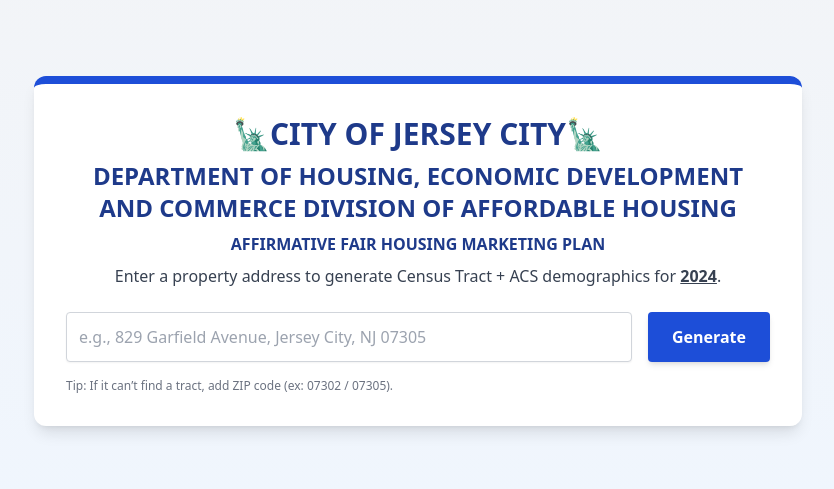
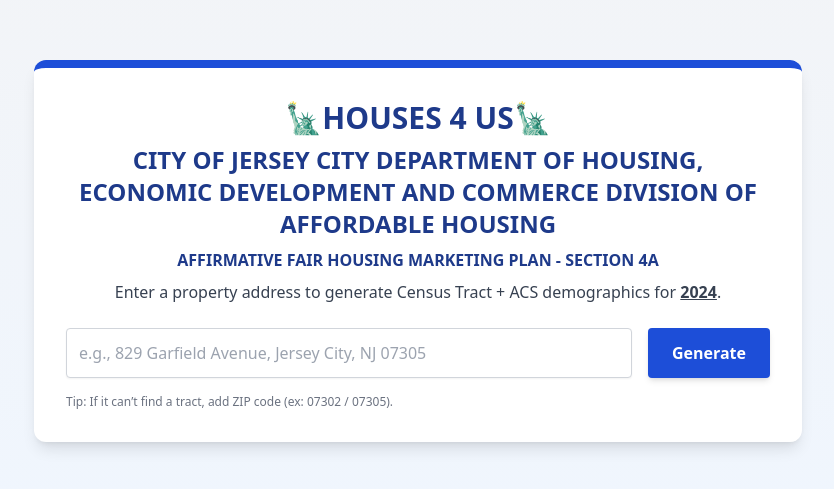
Before and after one commit to rrh2023/houses4us, a React (Create React App) app in the folder frontend/: page / in a window 1280 px wide. Shown: the part 149-638 px from the top of the page, without its empty margins (222-1056 px from the left). Built offline with nearby package versions, Linux system fonts and the light colour scheme.

Commit message:
made slight modifications

```diff
--- a/frontend/public/index.html
+++ b/frontend/public/index.html
@@ -24,7 +24,7 @@
       work correctly both with client-side routing and a non-root public URL.
       Learn how to configure a non-root public URL by running `npm run build`.
     -->
-    <title>React App</title>
+    <title>Houses4Us</title>
   </head>
   <body>
     <noscript>You need to enable JavaScript to run this app.</noscript>
--- a/frontend/src/components/DemographicsForm.js
+++ b/frontend/src/components/DemographicsForm.js
@@ -49,13 +49,13 @@
     <div className="min-h-screen bg-gradient-to-b from-gray-100 to-blue-50 flex items-center justify-center p-4">
       <div className="w-full max-w-3xl bg-white rounded-xl shadow-lg p-8 border-t-8 border-blue-700">
         <h1 className="text-3xl font-extrabold text-blue-900 mb-2 text-center">
-          🗽CITY OF JERSEY CITY🗽
+          🗽HOUSES 4 US🗽
         </h1>
         <h1 className="text-2xl font-extrabold text-blue-900 mb-2 text-center">
-          DEPARTMENT OF HOUSING, ECONOMIC DEVELOPMENT AND COMMERCE DIVISION OF AFFORDABLE HOUSING
+          CITY OF JERSEY CITY DEPARTMENT OF HOUSING, ECONOMIC DEVELOPMENT AND COMMERCE DIVISION OF AFFORDABLE HOUSING
         </h1>
         <h1 className="text-1xl font-extrabold text-blue-900 mb-2 text-center">
-          AFFIRMATIVE FAIR HOUSING MARKETING PLAN
+          AFFIRMATIVE FAIR HOUSING MARKETING PLAN - SECTION 4A
         </h1>
         <p className="text-gray-700 mb-6 text-center">
           Enter a property address to generate Census Tract + ACS demographics for <strong><u>2024</u></strong>.
```
Also changed, not shown: 2 other files (tests, documents, lock files or other folders).
